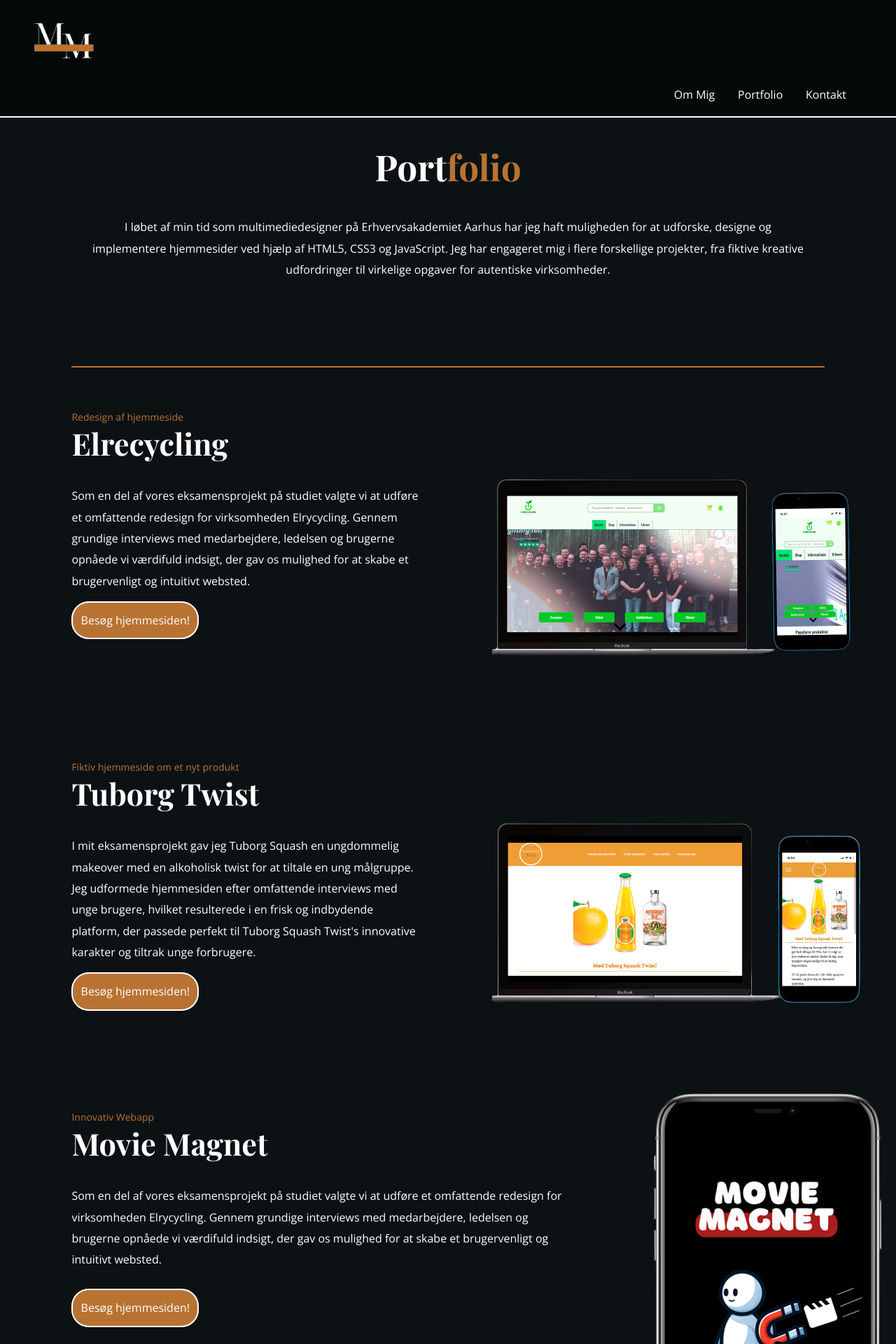
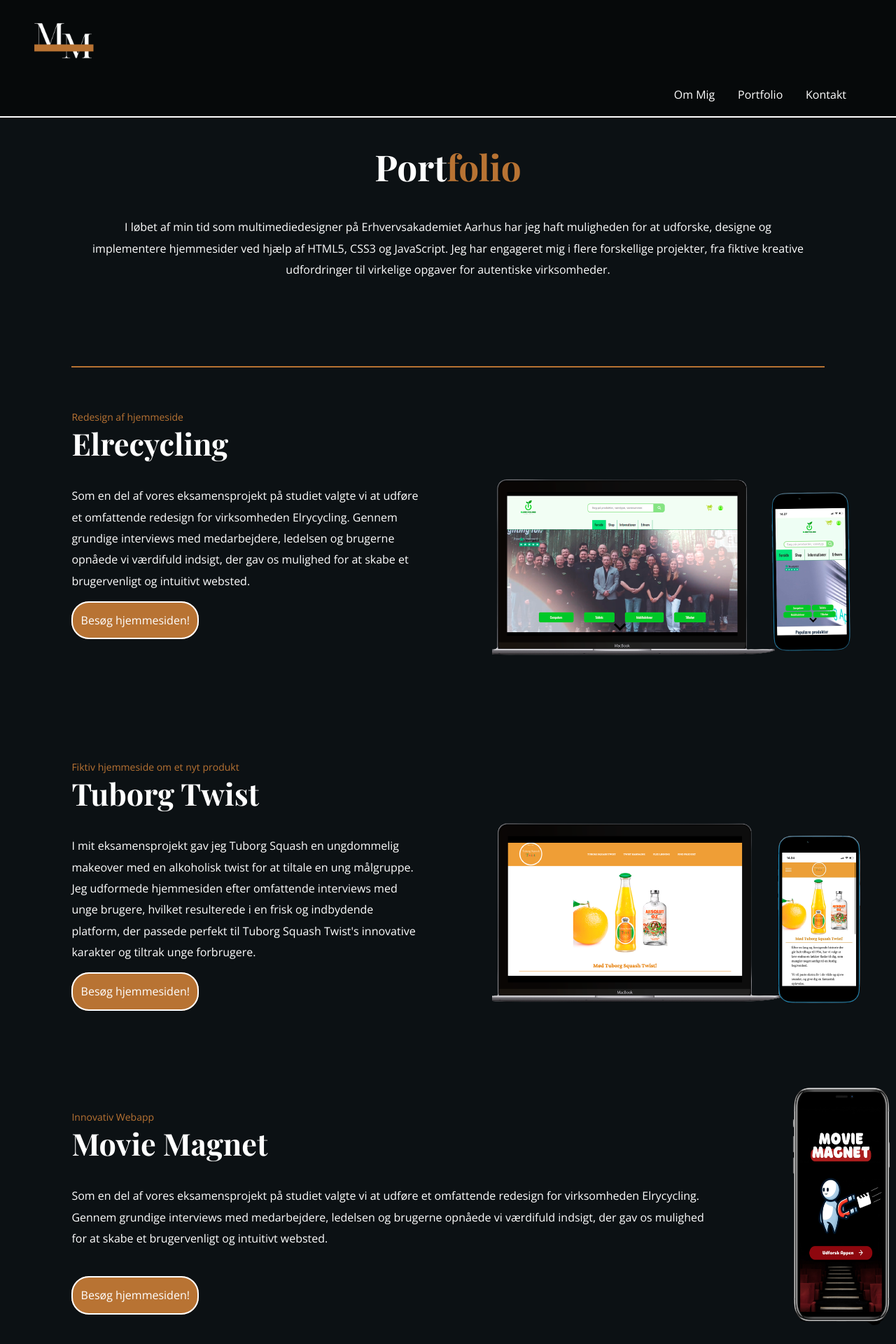
Before and after one commit to Marcusmalik1/Mitportfolio, a React (Vite) app: page /portfolio in a window 1280 px wide. Shown: the top 1920 px of the page at 70% size. Built offline with nearby package versions, Linux system fonts and the light colour scheme.

Commit message:
Update App.css

```diff
--- a/src/App.css
+++ b/src/App.css
@@ -545,7 +545,11 @@
 }
 
 
+.movie-magnet {
+  width: 100%;
+  height: 100%;
 
+}
 
 
 
```
